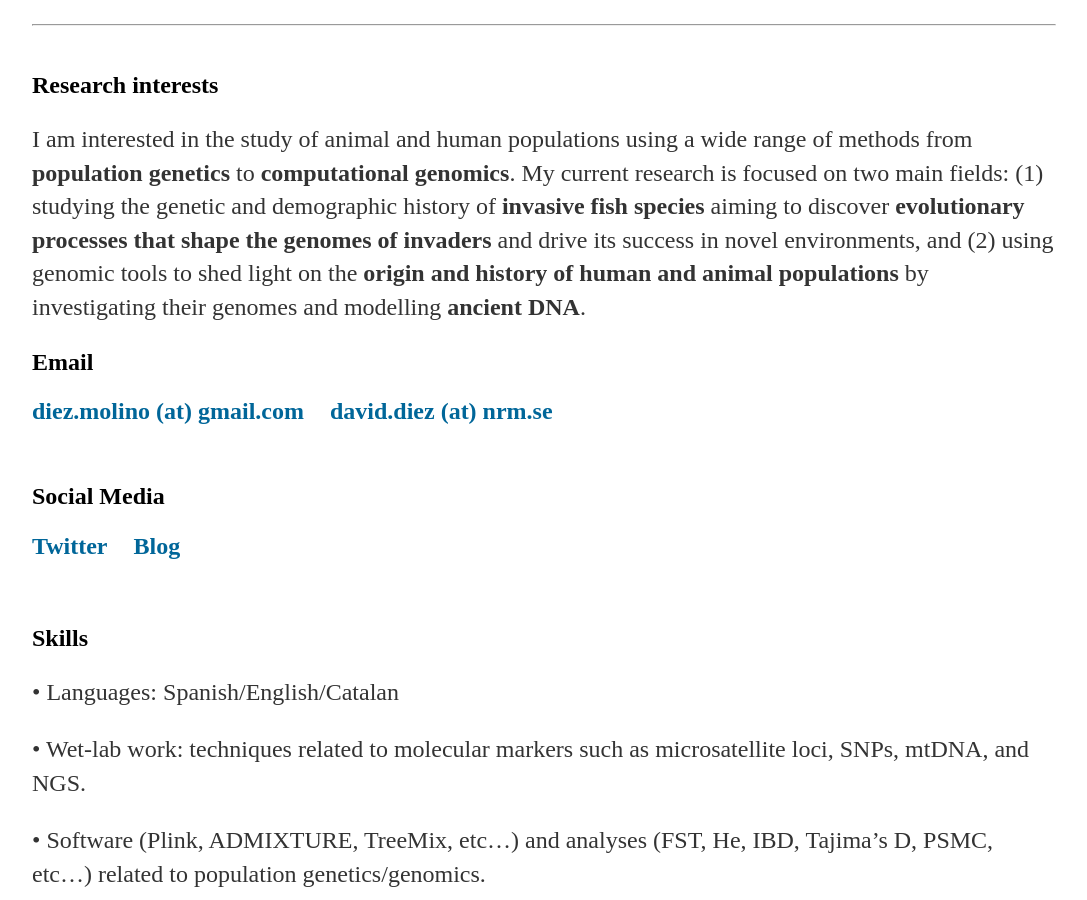
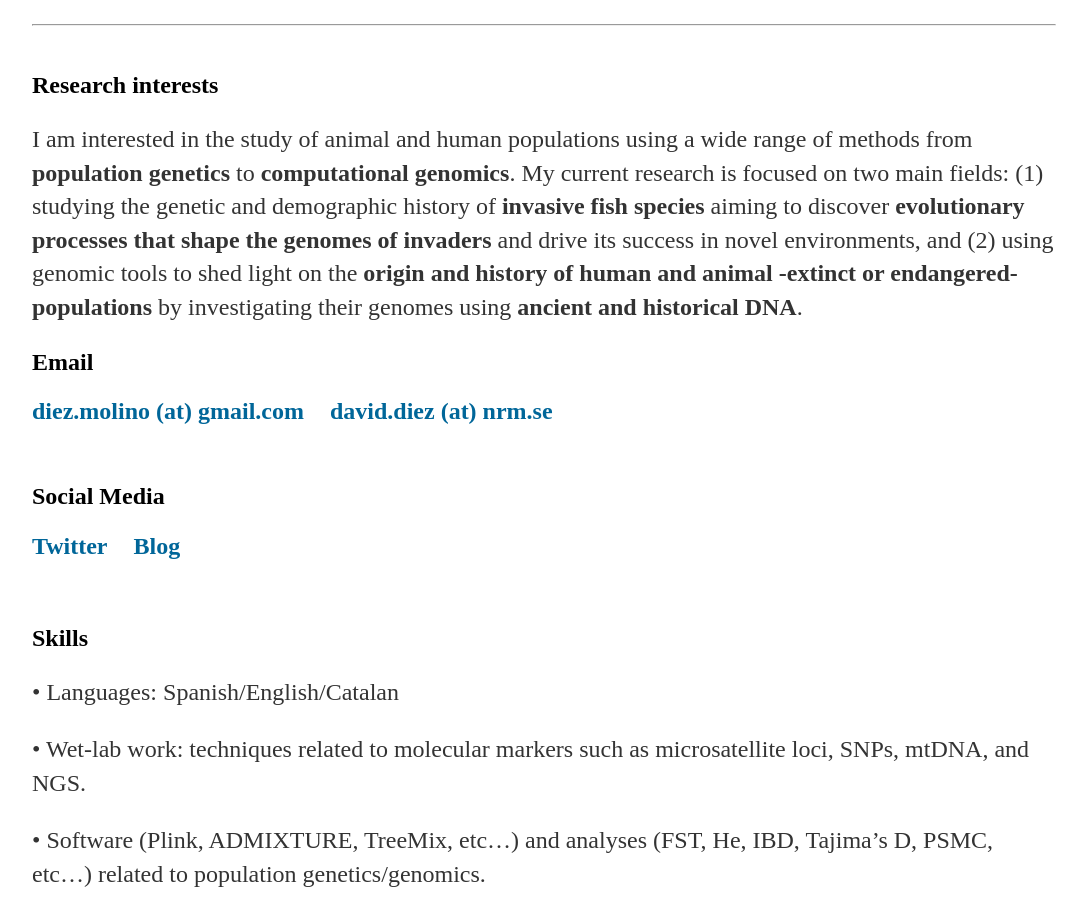
Before and after one commit to DiezMolino/diezmolino.github.io, a Jekyll site: the page cv/index.html, which Jekyll copies as it is, in a window 1280 px wide and 900 px high, scrolled down 366 px. Shown: the whole window, without its empty margins (96-1183 px from the left). Built offline with Jekyll 4.4.1, drawn with Linux system fonts in a browser that asks for light colours.

Commit message:
Update index.html

```diff
--- a/cv/index.html
+++ b/cv/index.html
@@ -71,7 +71,7 @@
 <a name='Research interests'></a>
 <h2>Research interests</h2>
 
-<p>I am interested in the study of animal and human populations using a wide range of methods from <b>population genetics</b> to <b>computational genomics</b>. My current research is focused on two main fields: (1) studying the genetic and demographic history of <b>invasive fish species</b> aiming to discover <b>evolutionary processes that shape the genomes of invaders</b> and drive its success in novel environments, and (2) using genomic tools to shed light on the <b>origin and history of human and animal populations</b> by investigating their genomes and modelling <b>ancient DNA</b>.
+<p>I am interested in the study of animal and human populations using a wide range of methods from <b>population genetics</b> to <b>computational genomics</b>. My current research is focused on two main fields: (1) studying the genetic and demographic history of <b>invasive fish species</b> aiming to discover <b>evolutionary processes that shape the genomes of invaders</b> and drive its success in novel environments, and (2) using genomic tools to shed light on the <b>origin and history of human and animal -extinct or endangered- populations</b> by investigating their genomes using <b>ancient and historical DNA</b>.
 
 <br/>
 
```
